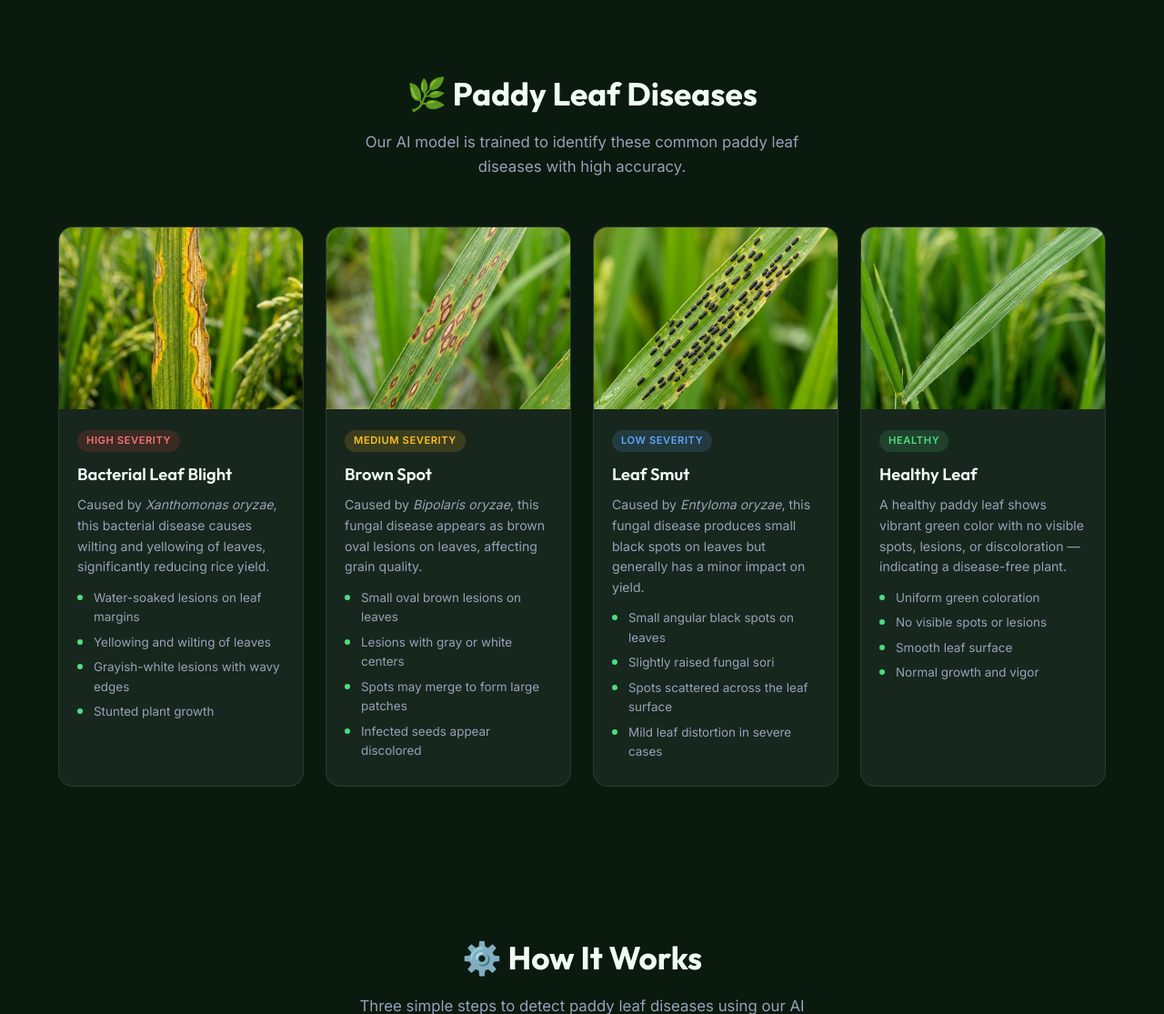
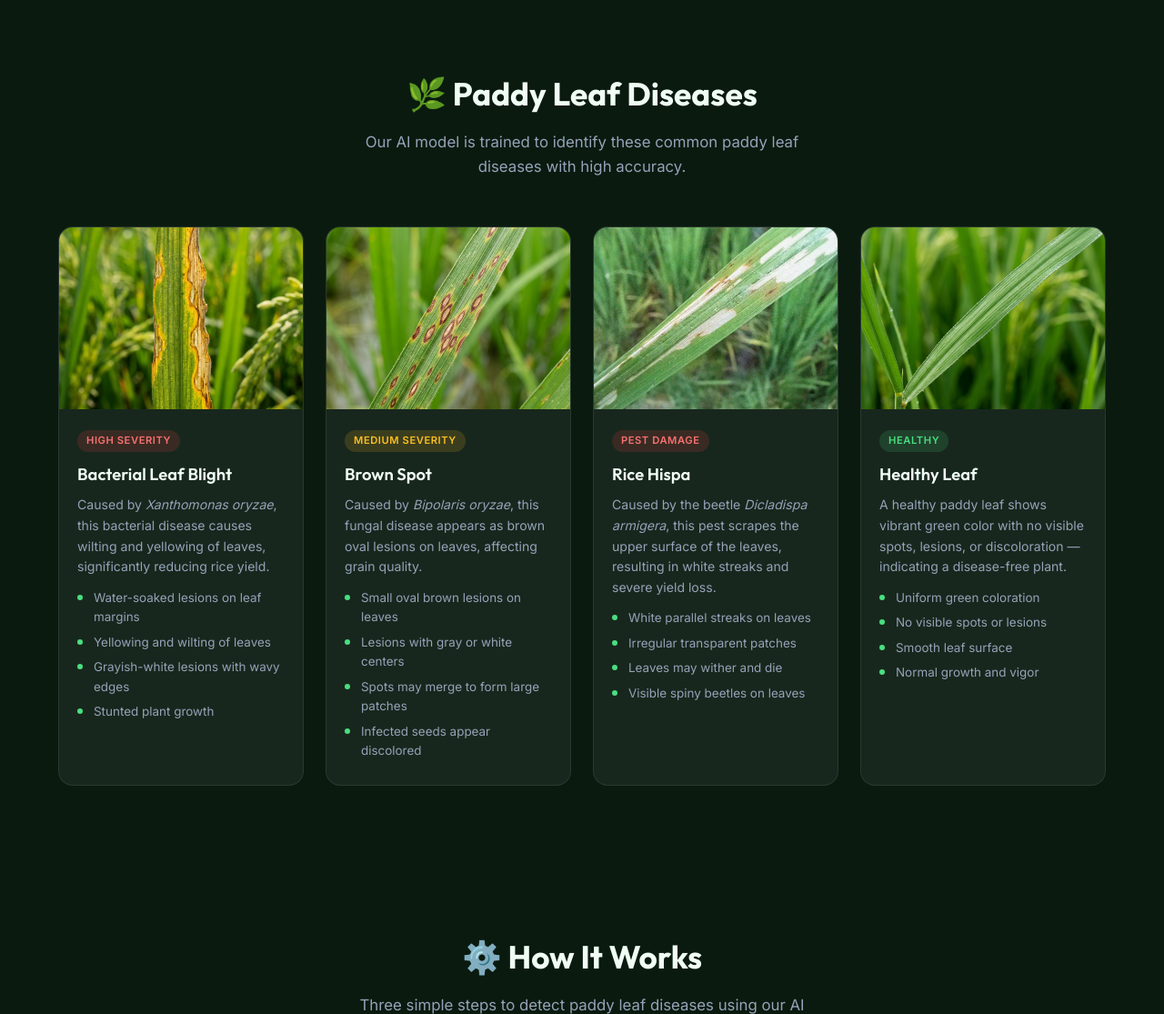
Before and after one commit to nithinhv1503/paddyguard-ai, a Flask app: page / in a window 1280 px wide. Shown: the part 905-2020 px from the top of the page at 91% size. Run offline with Flask 3, Linux system fonts and the light colour scheme.

Commit message:
Initial commit with UI enhancements and trained AI model

```diff
--- a/app.py
+++ b/app.py
@@ -24,13 +24,22 @@ def predict():
         filepath = os.path.join(app.config["UPLOAD_FOLDER"], file.filename)
         file.save(filepath)
 
+        TREATMENTS = {
+            "Bacterial Leaf Blight": "Use copper-based fungicides immediately. Drain the field to reduce humidity, and avoid excessive nitrogen fertilizers which can worsen the disease.",
+            "Brown Spot": "Apply appropriate fungicides like Propiconazole. Ensure proper soil fertility with balanced potassium and phosphorus levels.",
+            "Rice Hispa": "Manually remove and destroy infested leaves. For severe infestations, consult a local expert for recommended contact insecticides.",
+            "Healthy Rice Leaf": "Your crop looks excellent! Continue standard fertilizing and watering routines to maintain good crop health."
+        }
+
         disease, confidence = predict_image(filepath)
+        treatment_info = TREATMENTS.get(disease, "Consult local agricultural experts for best practices.")
 
         return render_template(
             "upload.html",
             prediction=disease,
             confidence=round(confidence,2),
-            image_path=filepath
+            image_path=filepath,
+            treatment=treatment_info
         )
 
 if __name__ == "__main__":
--- /dev/null
+++ b/class_indices.json
@@ -0,0 +1,6 @@
+{
+  "Bacterial Leaf Blight": 0,
+  "Brown Spot": 1,
+  "Healthy Rice Leaf": 2,
+  "Rice Hispa": 3
+}
--- a/predict.py
+++ b/predict.py
@@ -23,8 +23,8 @@ else:
     class_labels = {
         0: "Bacterial Leaf Blight",
         1: "Brown Spot",
-        2: "Healthy",
-        3: "Leaf Smut"
+        2: "Healthy Rice Leaf",
+        3: "Rice Hispa"
     }
     print("Using default class labels (alphabetical)")
 
--- a/requirements.txt
+++ b/requirements.txt
@@ -2,3 +2,4 @@ Flask==3.1.3
 tensorflow==2.21.0
 numpy==2.2.6
 opencv-python==4.13.0.92
+scipy>=1.9.0
--- a/templates/index.html
+++ b/templates/index.html
@@ -4,7 +4,7 @@
   <meta charset="UTF-8">
   <meta name="viewport" content="width=device-width, initial-scale=1.0">
   <title>PaddyGuard AI — Paddy Leaf Disease Detection</title>
-  <meta name="description" content="AI-powered paddy leaf disease detection system. Identify Bacterial Leaf Blight, Brown Spot, Leaf Smut and healthy rice leaves instantly.">
+  <meta name="description" content="AI-powered paddy leaf disease detection system. Identify Bacterial Leaf Blight, Brown Spot, Rice Hispa and healthy rice leaves instantly.">
   <link rel="stylesheet" href="{{ url_for('static', filename='css/style.css') }}">
 </head>
 <body>
@@ -111,20 +111,20 @@
       </div>
     </div>
 
-    <!-- Leaf Smut -->
-    <div class="disease-card" id="card-leafsmut">
+    <!-- Rice Hispa -->
+    <div class="disease-card" id="card-hispa">
       <div class="disease-card-img-wrap">
-        <img src="{{ url_for('static', filename='images/leaf_smut.png') }}" alt="Leaf Smut Disease" class="disease-card-img">
+        <img src="{{ url_for('static', filename='images/rice_hispa.png') }}" alt="Rice Hispa Pest" class="disease-card-img">
       </div>
       <div class="disease-card-body">
-        <span class="disease-tag tag-info">Low Severity</span>
-        <h3>Leaf Smut</h3>
-        <p>Caused by <em>Entyloma oryzae</em>, this fungal disease produces small black spots on leaves but generally has a minor impact on yield.</p>
+        <span class="disease-tag tag-danger">Pest Damage</span>
+        <h3>Rice Hispa</h3>
+        <p>Caused by the beetle <em>Dicladispa armigera</em>, this pest scrapes the upper surface of the leaves, resulting in white streaks and severe yield loss.</p>
         <ul class="symptoms-list">
-          <li>Small angular black spots on leaves</li>
-          <li>Slightly raised fungal sori</li>
-          <li>Spots scattered across the leaf surface</li>
-          <li>Mild leaf distortion in severe cases</li>
+          <li>White parallel streaks on leaves</li>
+          <li>Irregular transparent patches</li>
+          <li>Leaves may wither and die</li>
+          <li>Visible spiny beetles on leaves</li>
         </ul>
       </div>
     </div>
```
Also changed, not shown: static/css/style.css (+35 -0 lines), templates/upload.html (+11 -0 lines), static/images/rice_hispa.png (added).
